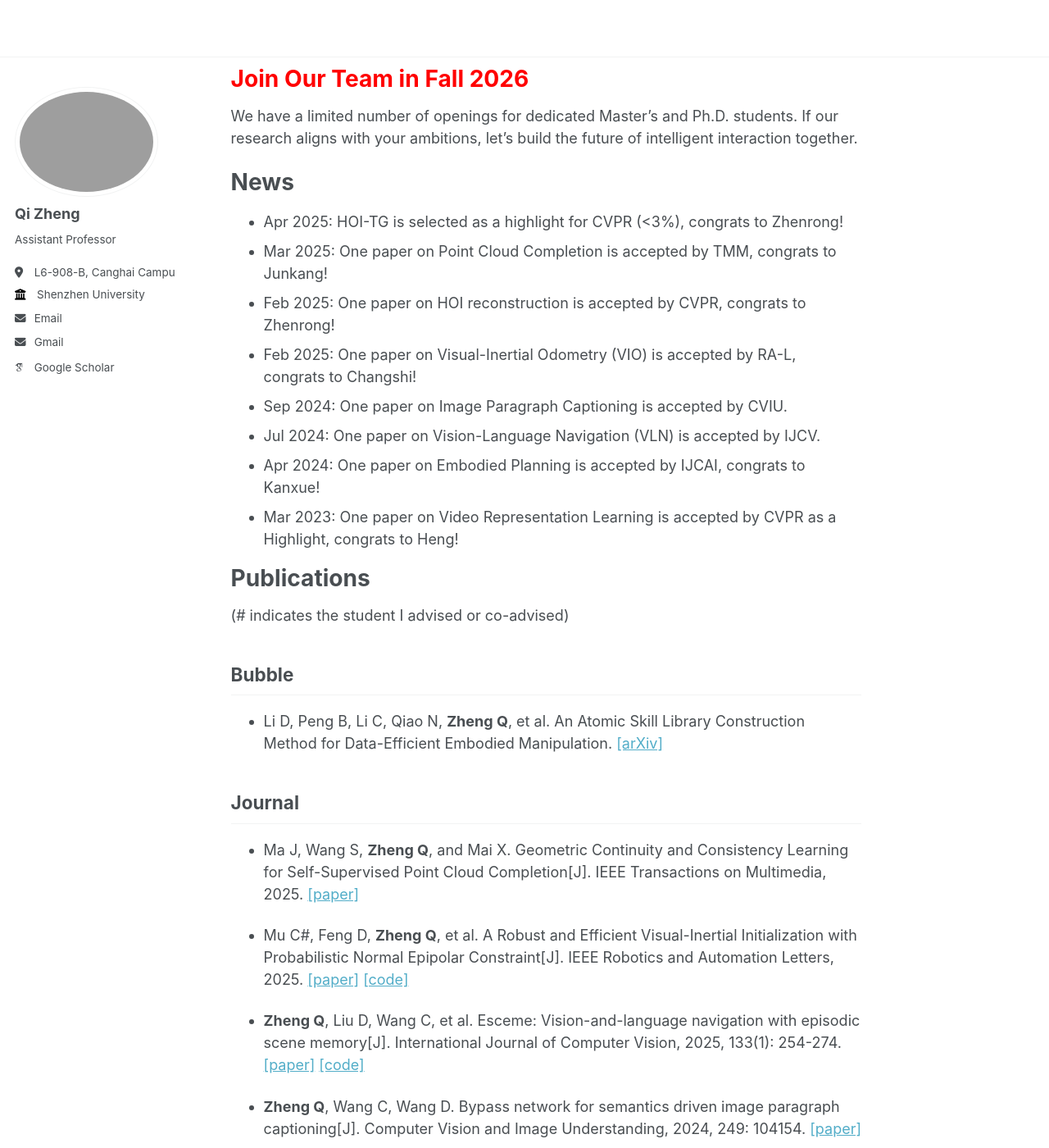
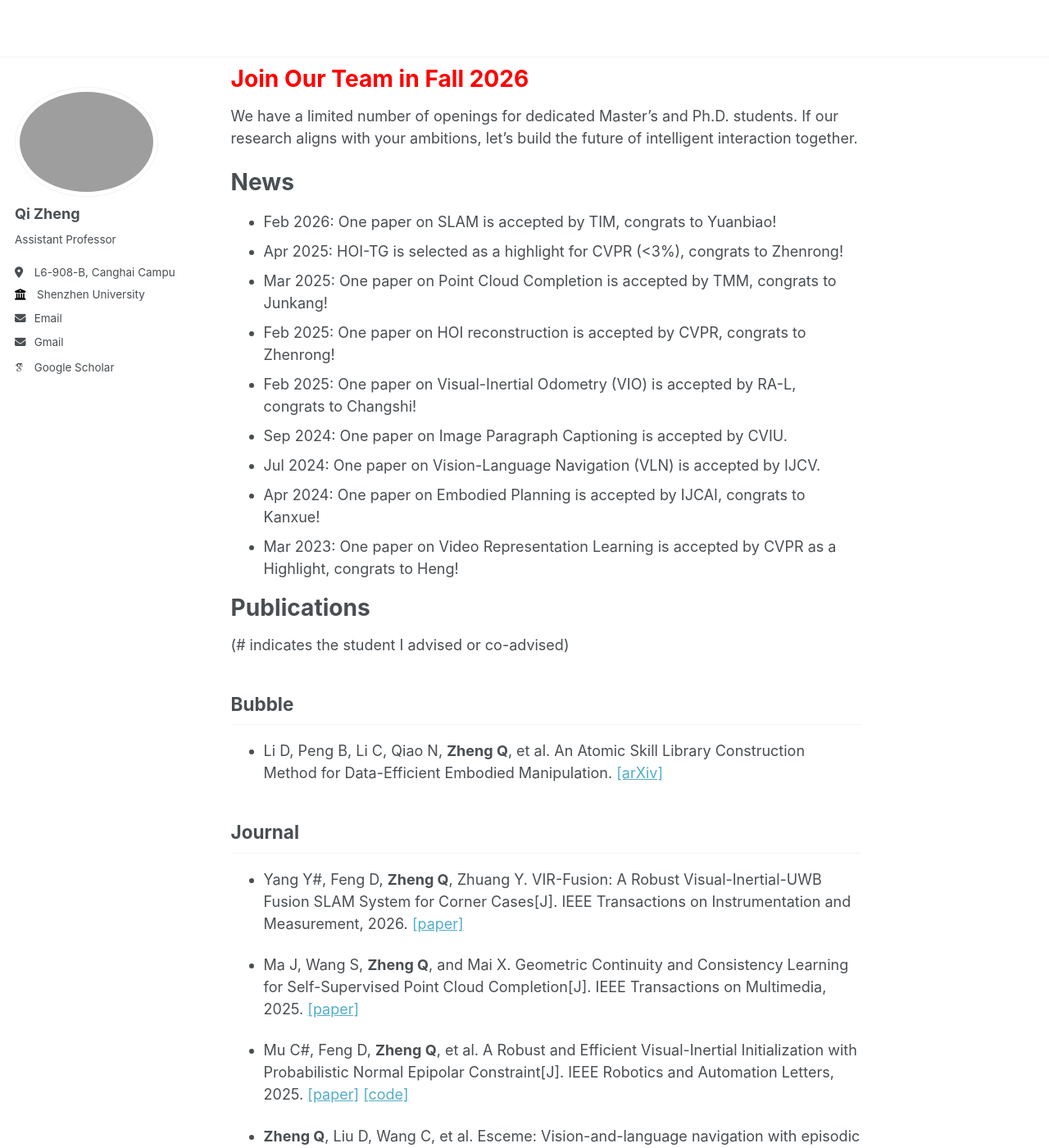
Before and after one commit to qizhust/qizhust.github.io, a Jekyll site: the page built from _pages/about.md, in a window 1280 px wide and 1400 px high, scrolled down 386 px. Shown: the whole window at 82% size. Built offline with Jekyll 4.4.1, drawn with Linux system fonts in a browser that asks for light colours; some web fonts are replaced; some of the changed text lies outside the part shown.

Commit message:
Revise news, journal, and teaching sections
Updated news and journal entries, and added new teaching courses.

```diff
--- a/_pages/about.md
+++ b/_pages/about.md
@@ -18,6 +18,7 @@ Dr. Qi Zheng is an Assistant Professor at the College of Electronic and Informat
 We have a limited number of openings for dedicated Master’s and Ph.D. students. If our research aligns with your ambitions, let’s build the future of intelligent interaction together.
 
 # News
+- Feb 2026: One paper on SLAM is accepted by TIM, congrats to Yuanbiao!
 - Apr 2025: HOI-TG is selected as a highlight for CVPR (<3%), congrats to Zhenrong!
 - Mar 2025: One paper on Point Cloud Completion is accepted by TMM, congrats to Junkang!
 - Feb 2025: One paper on HOI reconstruction is accepted by CVPR, congrats to Zhenrong!
@@ -37,6 +38,8 @@ We have a limited number of openings for dedicated Master’s and Ph.D. students
 
 
 ## Journal
+
+- Yang Y#, Feng D, **Zheng Q**, Zhuang Y. VIR-Fusion: A Robust Visual-Inertial-UWB Fusion SLAM System for Corner Cases[J]. IEEE Transactions on Instrumentation and Measurement, 2026. [\[paper\]](https://ieeexplore.ieee.org/document/11408157)
 
 - Ma J, Wang S, **Zheng Q**, and Mai X. Geometric Continuity and Consistency Learning for Self-Supervised Point Cloud Completion[J]. IEEE Transactions on Multimedia, 2025. [\[paper\]](https://ieeexplore.ieee.org/document/11175464)
 
@@ -77,7 +80,8 @@ We have a limited number of openings for dedicated Master’s and Ph.D. students
 
 
 # Teaching
-
+- 2026 Spring: An Introduction to Robotics
+- 2025 Fall: Complex Functions and Field Theory
 - 2025 Spring: An Introduction to Robotics
 - 2024 Fall: Complex Functions and Field Theory
 - 2024 Spring: An Introduction to Robotics
```
